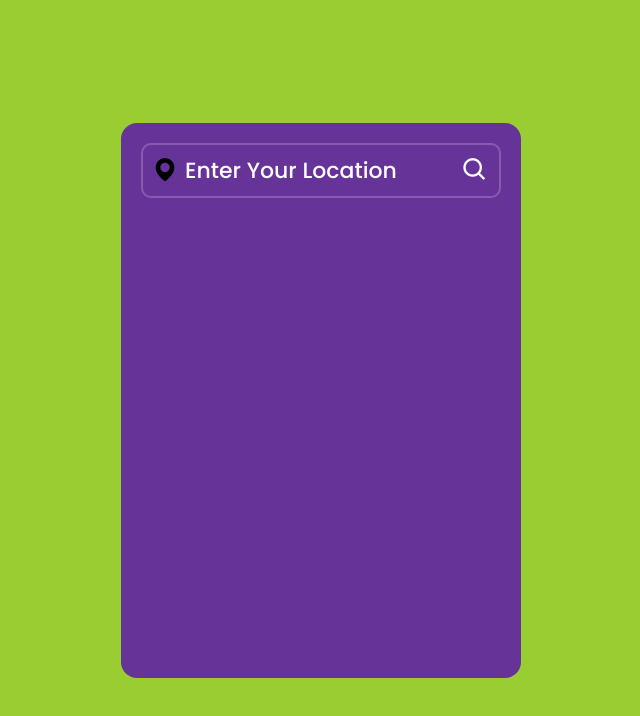
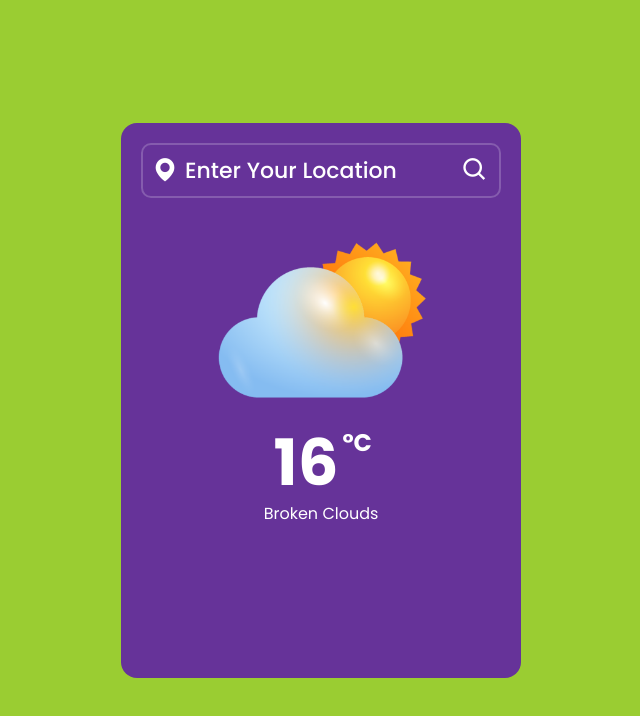
Before and after one commit to saeedd1994/weather-website, a plain HTML site: page index.html in a window 1280 px wide. Shown: the whole page, without its empty margins (319-959 px from the left). Drawn offline with nearby package versions, Linux system fonts and the light colour scheme.

Commit message:
-adding weather box section and styles

```diff
--- a/index.html
+++ b/index.html
@@ -14,10 +14,23 @@
 <body>
 
 <div class="container">
+
     <div class="search-box">
         <i class='bx bxs-map'></i>
         <input type="text" placeholder="Enter Your Location">
         <button class="bx bx-search"></button>
+    </div>
+
+    <div class="weather-box">
+        <div class="box">
+            <div class="info-weather">
+                <div class="weather">
+                    <img src="images/cloud.png" alt="">
+                    <p class="temperature">16<span>°C</span></p>
+                    <p class="description">Broken Clouds</p>
+                </div>
+            </div>
+        </div>
     </div>
 </div>
 
--- a/styles/style.css
+++ b/styles/style.css
@@ -24,6 +24,7 @@ body {
     background: rebeccapurple;
     border-radius: 16px;
     padding: 20px;
+    color: #fff;
 }
 
 .search-box {
@@ -74,3 +75,33 @@ body {
     padding: 0 40px 0 5px;
     cursor: pointer;
 }
+
+/*adding style for weather desc*/
+.weather-box {
+    text-align: center;
+    margin: 40px 0;
+}
+
+.weather-box img {
+    width: 60%;
+}
+
+.weather-box .temperature {
+    position: relative;
+    font-size: 64px;
+    line-height: 1;
+    font-weight: 700;
+    margin: 20px 0 6px -30px;
+}
+
+.weather-box .temperature span {
+    position: absolute;
+    font-size: 24px;
+    margin-left: 4px;
+}
+
+.weather-box .temperature .description {
+    font-size: 22px;
+    font-weight: 500;
+    text-transform: capitalize;
+}
```
